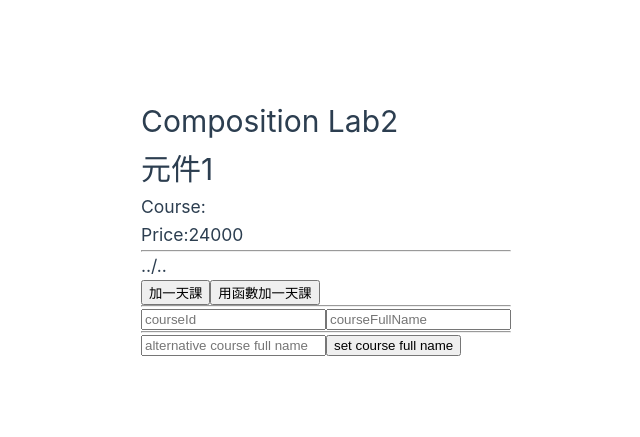
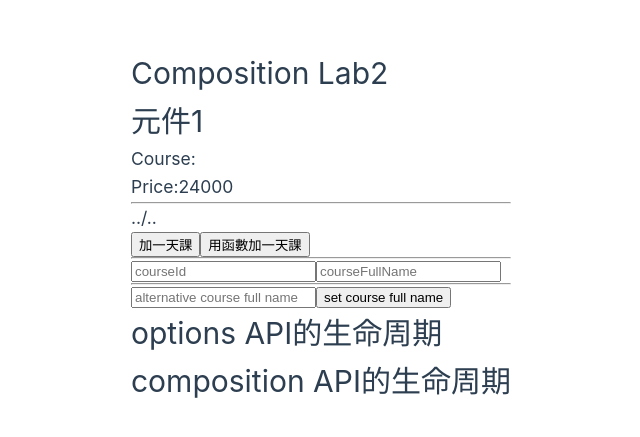
Before and after one commit to dream11026/202507_Vue3, a Vue app in the folder lab13_vite_composition2/: page / in a window 1280 px wide. Shown: the part 173-610 px from the top of the page, without its empty margins (129-769 px from the left). Built offline with nearby package versions, Linux system fonts and the light colour scheme.

Commit message:
add MyOptions2, MyComposition2 空殼

```diff
--- a/lab13_vite_composition2/src/App.vue
+++ b/lab13_vite_composition2/src/App.vue
@@ -1,11 +1,18 @@
 <script setup>
 import MyComp1 from './components/MyComp1.vue';
+import MyComposition2 from './components/MyComposition2.vue'
+import MyOptions2 from './components/MyOptions2.vue'
+
 </script>
 
 <template>
   <h1>Composition Lab2</h1>
   <br />
   <MyComp1></MyComp1>
+  <br/>
+  <MyOptions2></MyOptions2>
+  <br/>
+  <MyComposition2></MyComposition2>
 </template>
 
 <style scoped></style>
--- /dev/null
+++ b/lab13_vite_composition2/src/components/MyComposition2.vue
@@ -0,0 +1,17 @@
+<template>
+    <div>
+        <h1>composition API的生命周期</h1>
+    </div>
+</template>
+
+<script>
+export default {
+    setup() {
+
+
+        return {}
+    }
+}
+</script>
+
+<style lang="scss" scoped></style>
--- /dev/null
+++ b/lab13_vite_composition2/src/components/MyOptions2.vue
@@ -0,0 +1,13 @@
+<template>
+    <div>
+        <h1>options API的生命周期</h1>
+    </div>
+</template>
+
+<script>
+export default {
+
+}
+</script>
+
+<style lang="scss" scoped></style>
```
